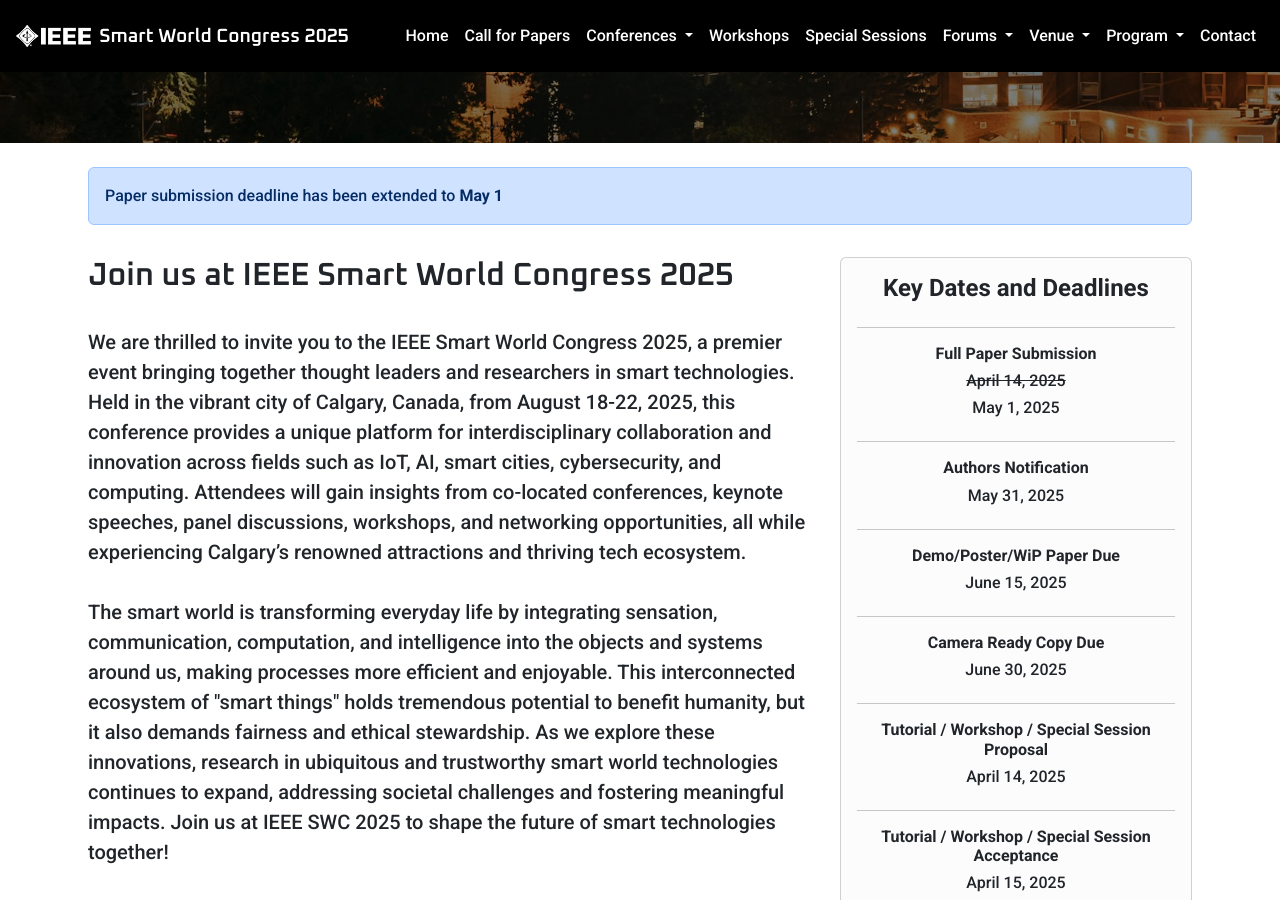
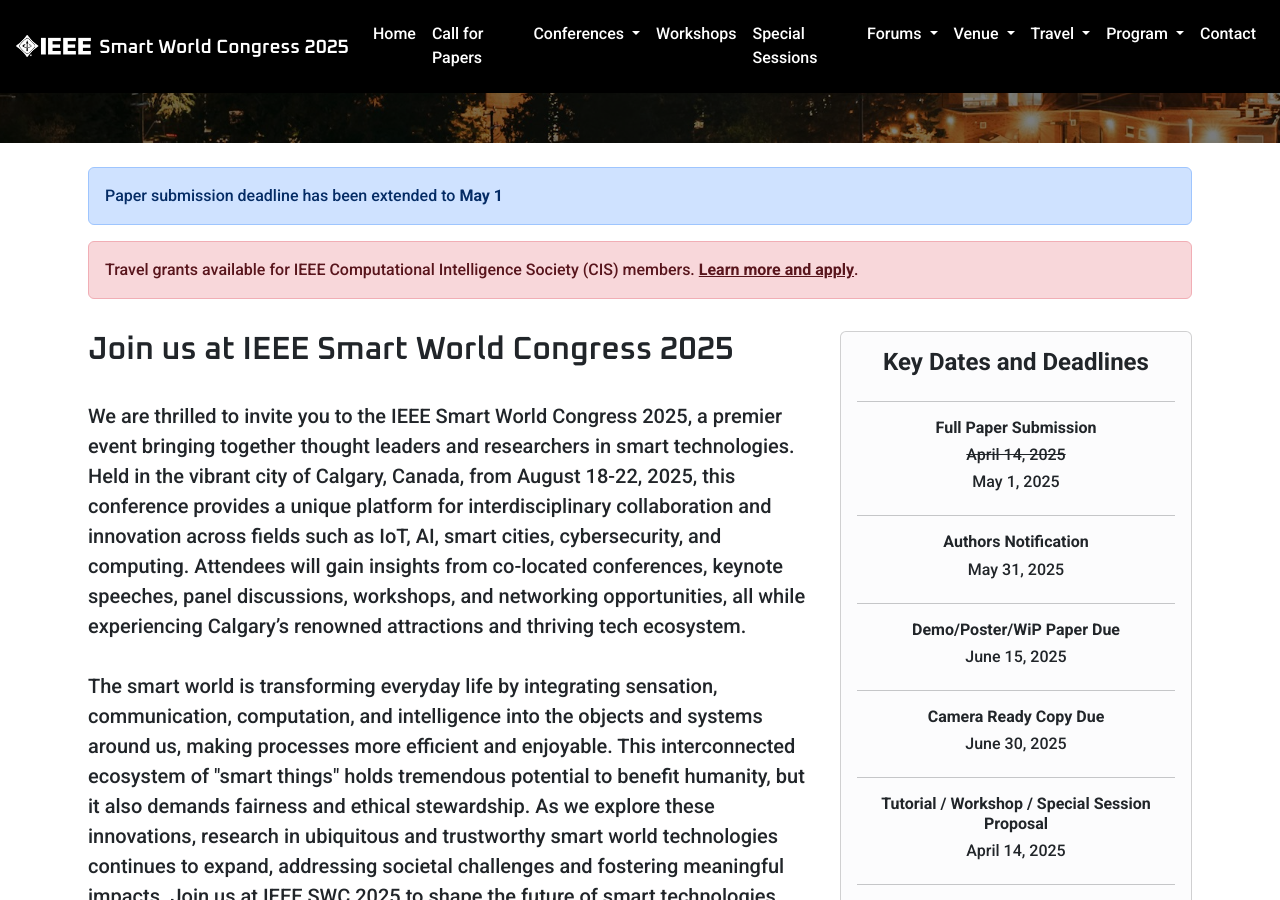
Before and after one commit to IEEE-SWC-2025/IEEE-SWC-2025.github.io, a Jekyll site: the page built from index.html, in a window 1280 px wide and 900 px high, scrolled down 667 px. Built offline with Jekyll 4.4.1, drawn with Linux system fonts in a browser that asks for light colours.

Commit message:
Added travel section and IEEE travel grants

```diff
--- a/_includes/navbar.html
+++ b/_includes/navbar.html
@@ -114,6 +114,24 @@
             data-bs-toggle="dropdown"
             aria-expanded="false"
           >
+            Travel
+          </a>
+          <ul class="dropdown-menu dropdown-menu-black">
+            <li>
+              <a class="dropdown-item" href="/travel/ieee-travel-grants"
+                >IEEE Travel Grants</a
+              >
+            </li>
+          </ul>
+        </li>
+        <li class="nav-item dropdown">
+          <a
+            class="nav-link dropdown-toggle text-white"
+            href="#"
+            role="button"
+            data-bs-toggle="dropdown"
+            aria-expanded="false"
+          >
             Program
           </a>
           <ul class="dropdown-menu dropdown-menu-black">
--- a/index.html
+++ b/index.html
@@ -41,8 +41,17 @@
 <section
   class="page-section container-fluid px-5 pt-3 pb-5 mt-2 d-flex flex-column gap-3"
 >
-  <div class="alert alert-primary" role="alert">
-    Paper submission deadline has been extended to <b>May 1</b>
+  <div>
+    <div class="alert alert-primary" role="alert">
+      Paper submission deadline has been extended to <b>May 1</b>
+    </div>
+    <div class="alert alert-danger" role="alert">
+      Travel grants available for IEEE Computational Intelligence Society (CIS)
+      members.
+      <a href="/travel/ieee-travel-grants" class="alert-link"
+        >Learn more and apply</a
+      >.
+    </div>
   </div>
   <div class="row">
     <div class="col-sm-8 mb-3 mb-sm-0 d-flex flex-column gap-4">
@@ -218,8 +227,7 @@
       <p>Publication Chair</p>
     </div>
 
-
- <div class="col-md-4">
+    <div class="col-md-4">
       <img
         src="/assets/images/x-feng.jpg"
         alt="Dr. Carson Leung"
@@ -229,9 +237,6 @@
       <h6><i>University of Bedfordshire, UK</i></h6>
       <p>Diversity and Inclusion Chair</p>
     </div>
-
-
-
 
     <div class="col-md-4">
       <img src="/assets/images/saher.jpg" alt="Dr. " class="circle-img mb-3" />
@@ -324,13 +329,16 @@
       <p>Local Chair</p>
     </div>
 
-<div class="col-md-4">
-      <img src="/assets/images/guojun.jpg" alt="abbas" class="circle-img mb-3" />
+    <div class="col-md-4">
+      <img
+        src="/assets/images/guojun.jpg"
+        alt="abbas"
+        class="circle-img mb-3"
+      />
       <h5>Guojun Tang</h5>
       <h6><i>University of Calgary, Canada</i></h6>
       <p>Local Chair</p>
     </div>
-
 
     <div class="row text-center justify-content-center g-4">
       <div class="row text-center">
```
Also changed, not shown: travel/ieee-travel-grants/index.html (added, +166 -0 lines), assets/images/javier-sepulveda-pascual-gEAqV5hfI_k-unsplash.jpg (added).
